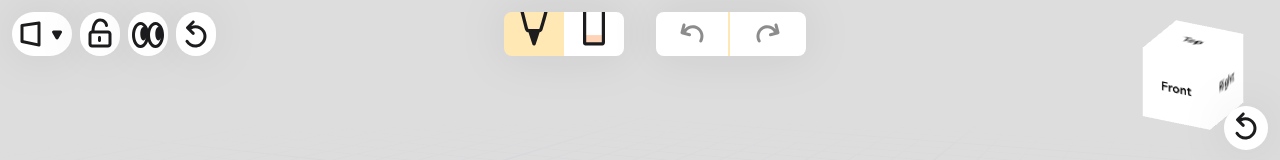
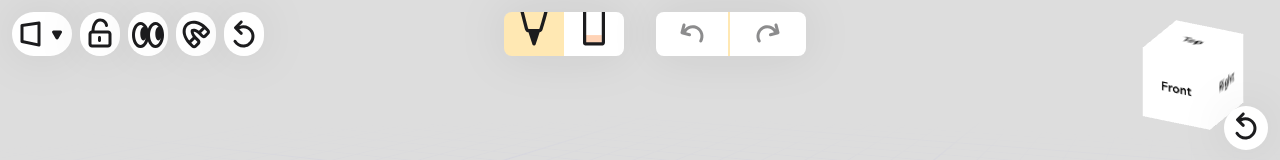
Before and after one commit to barese17/Penzil, a Vue app: page / in a window 1280 px wide. Shown: the top 160 px of the page. Built offline with nearby package versions, Linux system fonts and the light colour scheme; what undo-manager would draw is missing.

Commit message:
Added Snap for plane transformation

```diff
--- a/src/components/Canvas.vue
+++ b/src/components/Canvas.vue
@@ -54,7 +54,18 @@
         v-if="!visible"
         src="@/assets/icons/showCanvas.svg"
         alt="Show the canvas controls"
-      /> </span
+      /></span
+    ><span class="canvas-button" @click="toggleSnap()">
+      <img
+        v-if="snap"
+        src="@/assets/icons/snapOn.svg"
+        alt="Turn on snap"
+      />
+      <img
+        v-if="!snap"
+        src="@/assets/icons/snapOff.svg"
+        alt="Turn off snap"
+      /></span
     ><span
       v-bind:class="[transformationResetDisabled ? 'disabled ' : '']"
       class="canvas-button"
@@ -144,6 +155,7 @@ export default {
       visible: true,
       mode: "combined",
       shape: "plane",
+      snap: false,
       shapeSelectionVisibility: false,
     };
   },
@@ -216,6 +228,18 @@ export default {
         canvas.visible = true;
         renderer.render(scene, camera);
       }
+    },
+    toggleSnap() {
+      if (this.snap === true) {
+        this.snap = !this.snap;
+        controls.translationSnap = null;
+        controls.rotationSnap = null;
+      } else {
+        this.snap = !this.snap;
+        controls.translationSnap = 1;
+        controls.rotationSnap = Math.PI/4;
+      }
+
     },
     toggleShapeSelectionVisibility() {
       this.shapeSelectionVisibility = !this.shapeSelectionVisibility;
```
Also changed, not shown: src/assets/icons/snapOff.svg (added), src/assets/icons/snapOn.svg (added).
